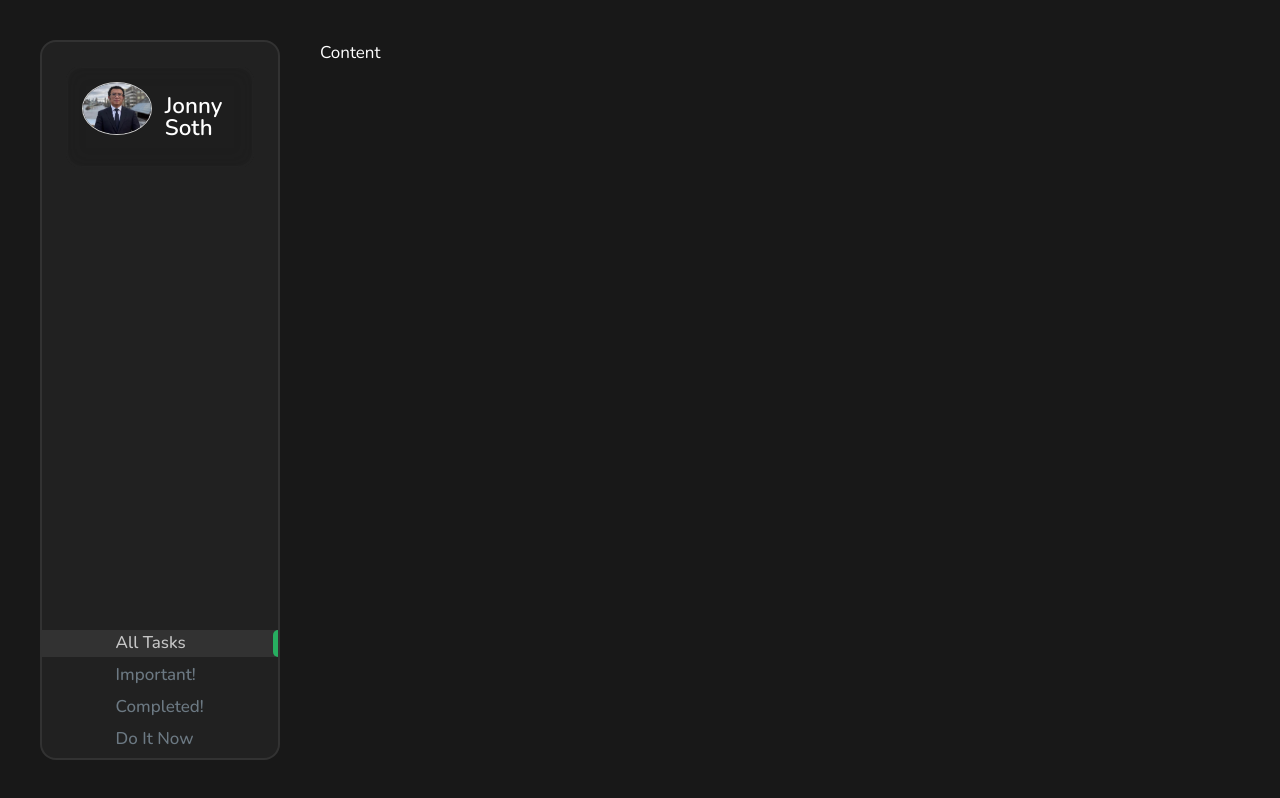
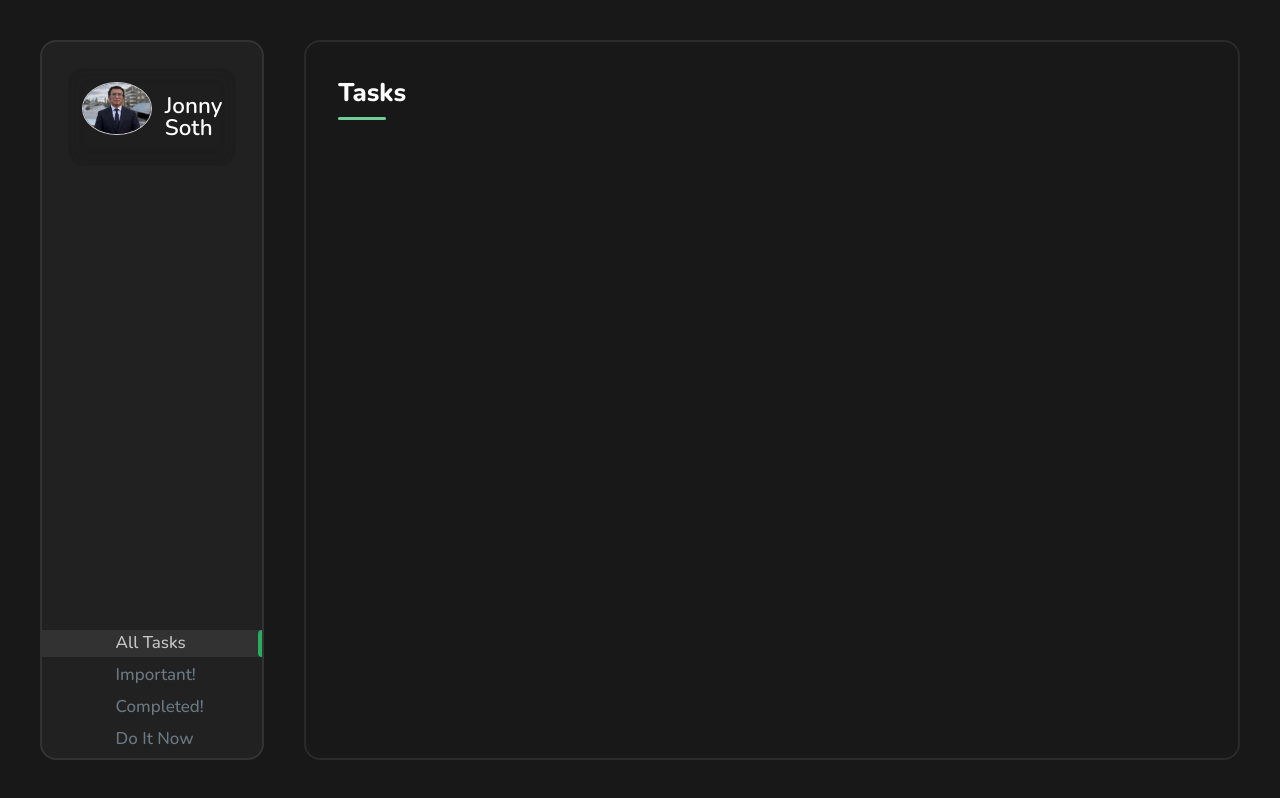
Before and after one commit to janysoth/ReactProjects, a Next.js app in the folder note-app-v3/: page / in a window 1280 px wide. Built offline with nearby package versions, Linux system fonts and the light colour scheme.

Commit message:
update GlobalStyleProvider.tsx, layout.tsx and page.tsx

```diff
--- /dev/null
+++ b/note-app-v3/app/Components/Tasks.tsx
@@ -0,0 +1,102 @@
+"use client"
+import React from 'react';
+import styled from 'styled-components';
+
+import { useGlobalState } from '../Context/globalProvider';
+
+const Tasks = () => {
+  const { theme } = useGlobalState();
+
+  return (
+    <TaskStyled theme={theme}>
+      <h1>Tasks</h1>
+    </TaskStyled>
+  )
+}
+
+const TaskStyled = styled.main`
+  position: relative;
+  padding: 2rem;
+  width: 100%
+  background-color: ${props => props.theme.colorBg};
+  border: 2px solid ${props => props.theme.borderColor2};
+  border-radius: 1rem;
+  height: 100%;
+  overflow-y: auto;
+
+  @::-width-scrollbar {
+    width: 0.5rem;
+  }
+
+  .btn-rounded {
+    position: fixed;
+    top: 4.9rem;
+    right: 5.1rem;
+    width: 3rem;
+    height: 3rem;
+    border-radius: 50%;
+
+    background-color: ${(props) => props.theme.colorBg};
+    border: 2px solid ${(props) => props.theme.borderColor2};
+    box-shadow: 0 3px 15px rgba(0, 0, 0, 0.3);
+    color: ${(props) => props.theme.colorGrey2};
+    font-size: 1.4rem;
+
+    display: flex;
+    align-items: center;
+    justify-content: center;
+
+    @media screen and (max-width: 768px) {
+      top: 3rem;
+      right: 3.5rem;
+    }
+  }
+
+  .tasks {
+    margin: 2rem 0;
+  }
+
+  > h1 {
+    font-size: clamp(1.5rem, 2vw, 2rem);
+    font-weight: 800;
+    position: relative;
+
+    &::after {
+      content: "";
+      position: absolute;
+      bottom: -0.5rem;
+      left: 0;
+      width: 3rem;
+      height: 0.2rem;
+      background-color: ${props => props.theme.colorPrimaryGreen};
+      border-radius: 0.5rem;
+    }
+  }
+
+    .create-task {
+    display: flex;
+    align-items: center;
+    justify-content: center;
+    gap: 0.5rem;
+
+    height: 16rem;
+    color: ${(props) => props.theme.colorGrey2};
+    font-weight: 600;
+    cursor: pointer;
+    border-radius: 1rem;
+    border: 3px dashed ${(props) => props.theme.colorGrey5};
+    transition: all 0.3s ease;
+
+    i {
+      font-size: 1.5rem;
+      margin-right: 0.2rem;
+    }
+
+    &:hover {
+      background-color: ${(props) => props.theme.colorGrey5};
+      color: ${(props) => props.theme.colorGrey0};
+    }
+  }
+`;
+
+export default Tasks
--- a/note-app-v3/app/Providers/GlobalStyleProvider.tsx
+++ b/note-app-v3/app/Providers/GlobalStyleProvider.tsx
@@ -1,6 +1,7 @@
 "use client"
 
 import React from 'react';
+import styled from 'styled-components';
 
 interface GlobalStyleProps {
   children: React.ReactNode;
@@ -8,10 +9,29 @@ interface GlobalStyleProps {
 
 const GlobalStyleProvider = ({ children }: GlobalStyleProps) => {
   return (
-    <div className='global-styles'>
+    <GlobalStyles>
       {children}
-    </div>
+    </GlobalStyles>
   )
 }
 
+const GlobalStyles = styled.div`
+  padding: 2.5rem;
+  display: flex;
+  gap: 2.5rem;
+  height: 100%;
+  transition: all 0.3s ease-in-out;
+
+  @media screen and (max-width: 768px) {
+    padding: 1rem;
+    gap: 1rem;
+  }
+
+  .grid {
+    display: grid;
+    grid-template-columns: repeat(auto-fill, minmax(300px, 1fr));
+    gap: 1.5rem;
+  }
+`;
+
 export default GlobalStyleProvider
--- a/note-app-v3/app/layout.tsx
+++ b/note-app-v3/app/layout.tsx
@@ -37,10 +37,11 @@ export default function RootLayout({
         <ContextProvider>
           <GlobalStyleProvider>
             <Sidebar />
-            {children}
+            <div className="w-full">
+              {children}
+            </div>
           </GlobalStyleProvider>
         </ContextProvider>
-
       </body>
     </html>
   );
--- a/note-app-v3/app/page.tsx
+++ b/note-app-v3/app/page.tsx
@@ -1,9 +1,8 @@
 import Image from "next/image";
+import Tasks from "./Components/Tasks";
 
 export default function Home() {
   return (
-    <main>
-      <h1>Content</h1>
-    </main>
+    <Tasks />
   );
 }
```
